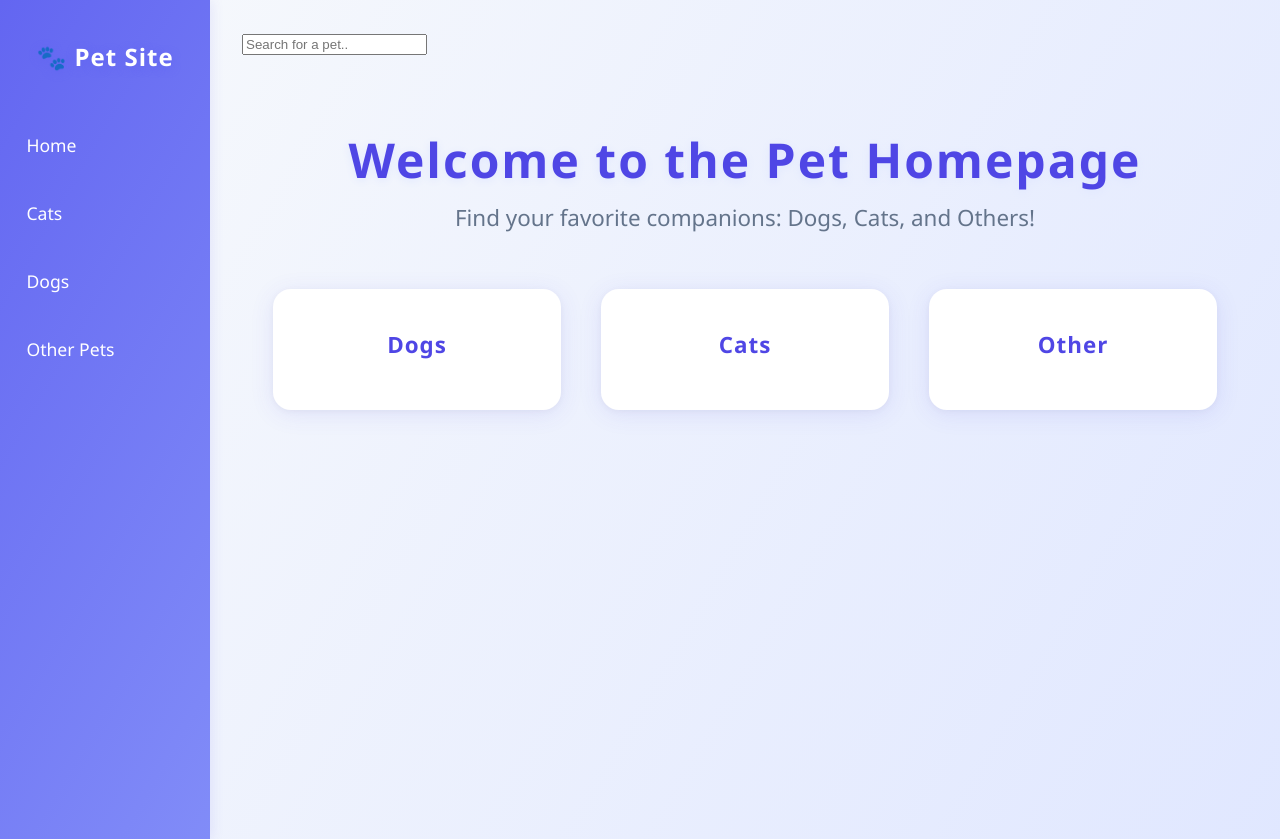
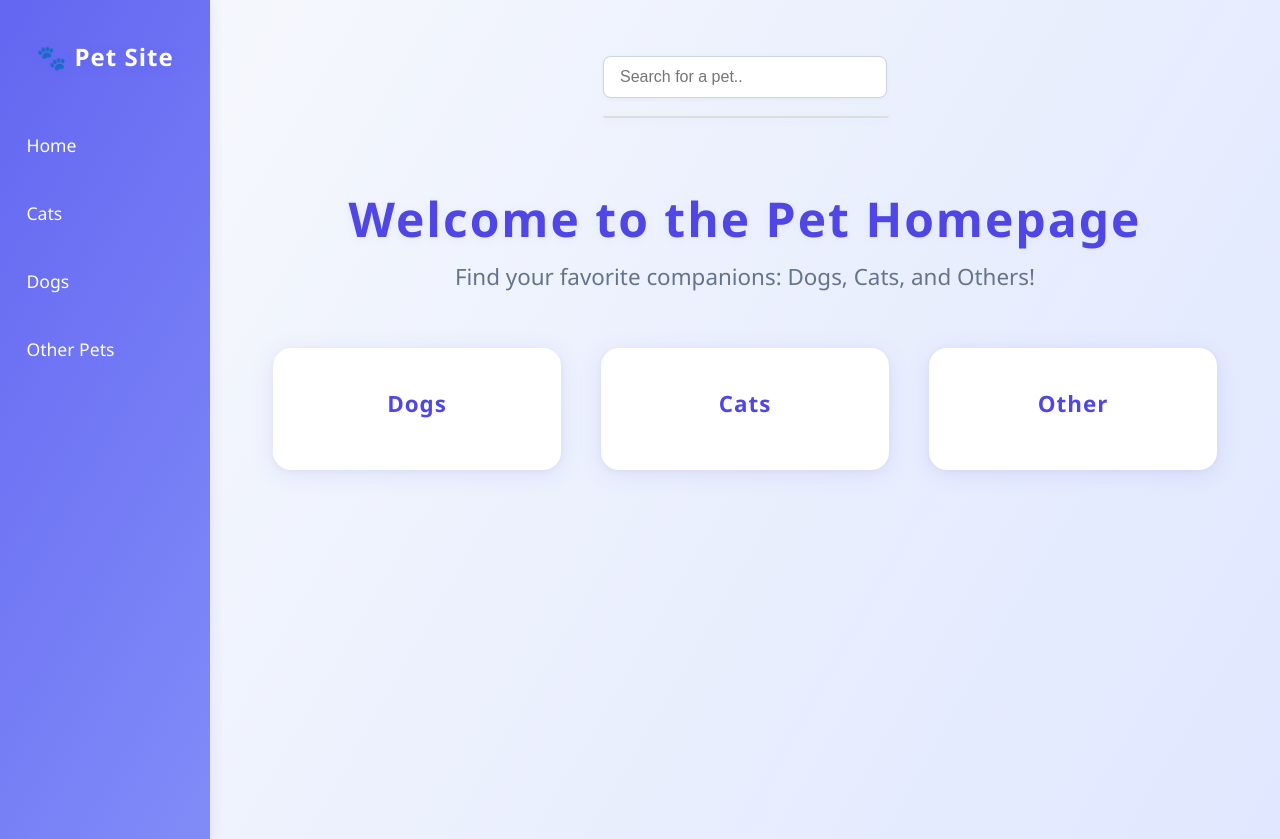
Before and after one commit to ProfessionalGamerx/PetsWebsite, a Flask app: page / in a window 1280 px wide. Shown: the top 839 px of the page. Run offline with Flask 3, Linux system fonts and the light colour scheme; data comes from the database, SQL or seed files in the repository.

Commit message:
did a whole bunch of things

```diff
--- a/app.py
+++ b/app.py
@@ -47,7 +47,13 @@ app.register_blueprint(routes)
 # Route for the home page
 @app.route("/", endpoint="home")
 def home():
-    return render_template("index.html")
+    db = get_db()
+    names = []
+    for table in ["Dogs", "Cats", "Other"]:
+        cur = db.execute(f"SELECT name FROM {table}")
+        names += [row["name"] for row in cur.fetchall()]
+        cur.close()
+    return render_template("index.html", pet_names=names)
 ###########################################################################################################
 
 # Run the Flask app in debug mode if this file is executed directly
--- a/static/style.css
+++ b/static/style.css
@@ -183,6 +183,59 @@ a:hover, .btn:hover {
   min-height: 100vh;
 }
 
+/* --- Autocomplete Styles --- */
+.search-container {
+  position: relative;
+  width: fit-content;
+  margin: 0 auto 1.5em auto;
+}
+
+.autocomplete-items {
+  position: absolute;
+  top: 100%;
+  left: 0;
+  right: 0;
+  background: #fff;
+  border: 1px solid #ddd;
+  border-radius: 0 0 8px 8px;
+  z-index: 99;
+  max-height: 200px;
+  overflow-y: auto;
+  width: 100%;
+  margin-top: 2px;
+  box-shadow: 0 2px 8px rgba(100,116,139,0.10);
+}
+.autocomplete-item {
+  padding: 0.5em 1em;
+  cursor: pointer;
+  font-size: 1em;
+  color: #334155;
+  background: #fff;
+  border-bottom: 1px solid #f1f5f9;
+  transition: background 0.15s;
+}
+.autocomplete-item:last-child {
+  border-bottom: none;
+}
+.autocomplete-item:hover {
+  background: #f1f5f9;
+}
+
+.search-input {
+  width: 250px;
+  padding: 0.7em 1em;
+  border-radius: 8px;
+  border: 1px solid #cbd5e1;
+  font-size: 1em;
+  margin: 1.5em 0 1em 0;
+  box-shadow: 0 1px 4px rgba(100,116,139,0.08);
+  outline: none;
+  transition: border 0.15s;
+}
+.search-input:focus {
+  border: 1.5px solid #6366f1;
+}
+
 /* --- Responsive --- */
 @media (max-width: 700px) {
   .container-group {
--- a/templates/index.html
+++ b/templates/index.html
@@ -1,16 +1,9 @@
-<!DOCTYPE html>
-<html lang="en">
-<head>
-  <meta charset="UTF-8">
-  <title>Pet Homepage</title>
-  <link rel="stylesheet" href="{{ url_for('static', filename='style.css') }}">
-</head>
-<body>
-  {% extends "layout.html" %}
-  {% block content %}
-  <input type="text" id="search-input" placeholder="Search for a pet.." class="search-input" onkeyup="filterItems()">
-  <script src="static/script.js"></script>
-
+{% extends "layout.html" %}
+{% block content %}
+  <div class="search-container">
+    <input type="text" id="search-input" placeholder="Search for a pet.." class="search-input" autocomplete="off" oninput="showSuggestions()">
+    <div id="autocomplete-list" class="autocomplete-items"></div>
+  </div>
   <div class="title">Welcome to the Pet Homepage</div>
   <div class="subtitle">Find your favorite companions: Dogs, Cats, and Others!</div>
   <div class="container-group">
@@ -33,6 +26,10 @@
       </div>
     </a>
   </div>
-  {% endblock %}
+  <script>
+    const petNames = {{ pet_names|tojson|safe }};
+  </script>
+  <script src="{{ url_for('static', filename='script.js') }}"></script>
+{% endblock %}
 </body>
 </html>
--- a/templates/item_detail.html
+++ b/templates/item_detail.html
@@ -4,7 +4,7 @@
     <a href="{{ url_for('home') }}">&larr; Back to Backpack</a>
     <h2>{{ item['name'] }}</h2>
     {% if item['image'] %}
-    <img src="{{ url_for('static', filename='images/' ~ item['image']) }}" alt="{{ item['name'] }}" style="width:100%; margin-bottom: 1em;">
+    <img src="{{ url_for('static', filename='images/' ~ item['image']) }}" alt="{{ item['name'] }}" style="width:100%; height:100%; display:block; margin-bottom: 1em; object-fit:contain;">
     {% endif %}
     <p><strong>Description:</strong> {{ item['description'] }}</p>
 </div>
```
Also changed, not shown: routes.py (+16 -1 lines), static/script.js (+55 -0 lines).
